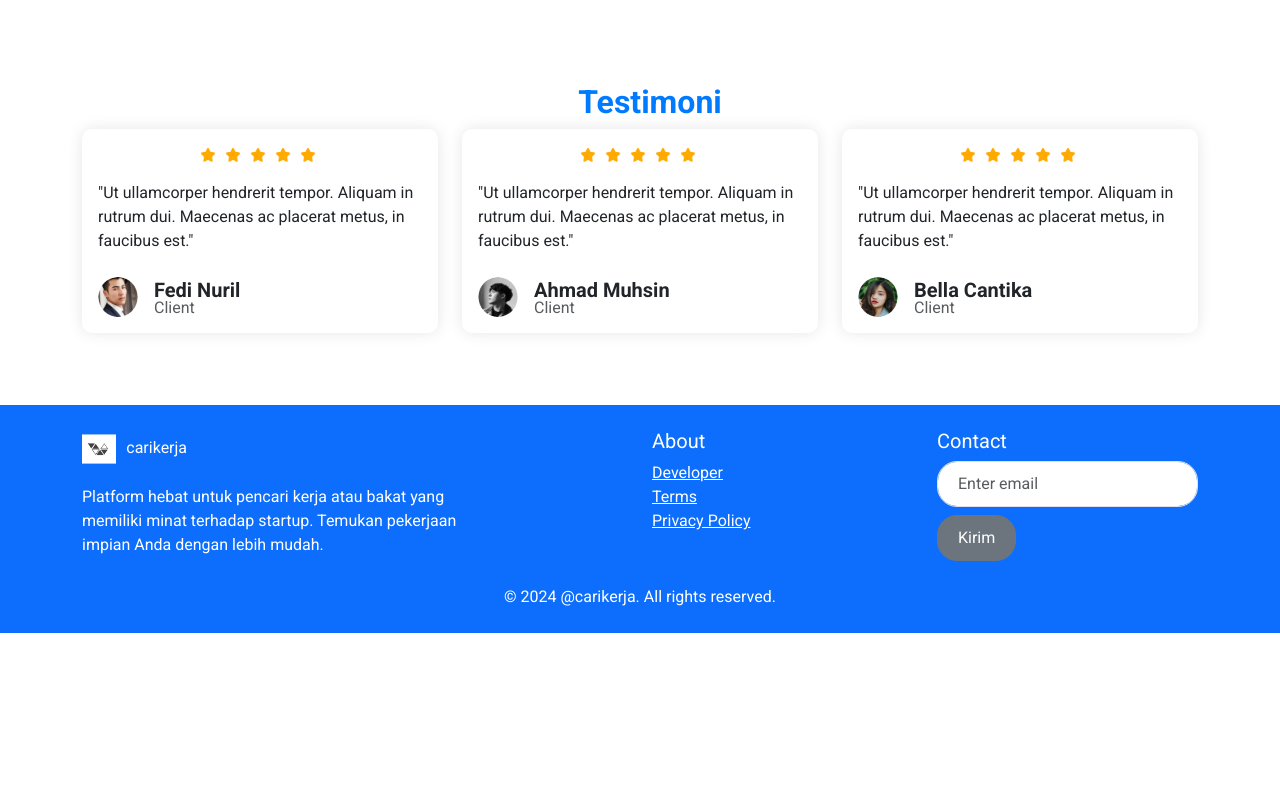
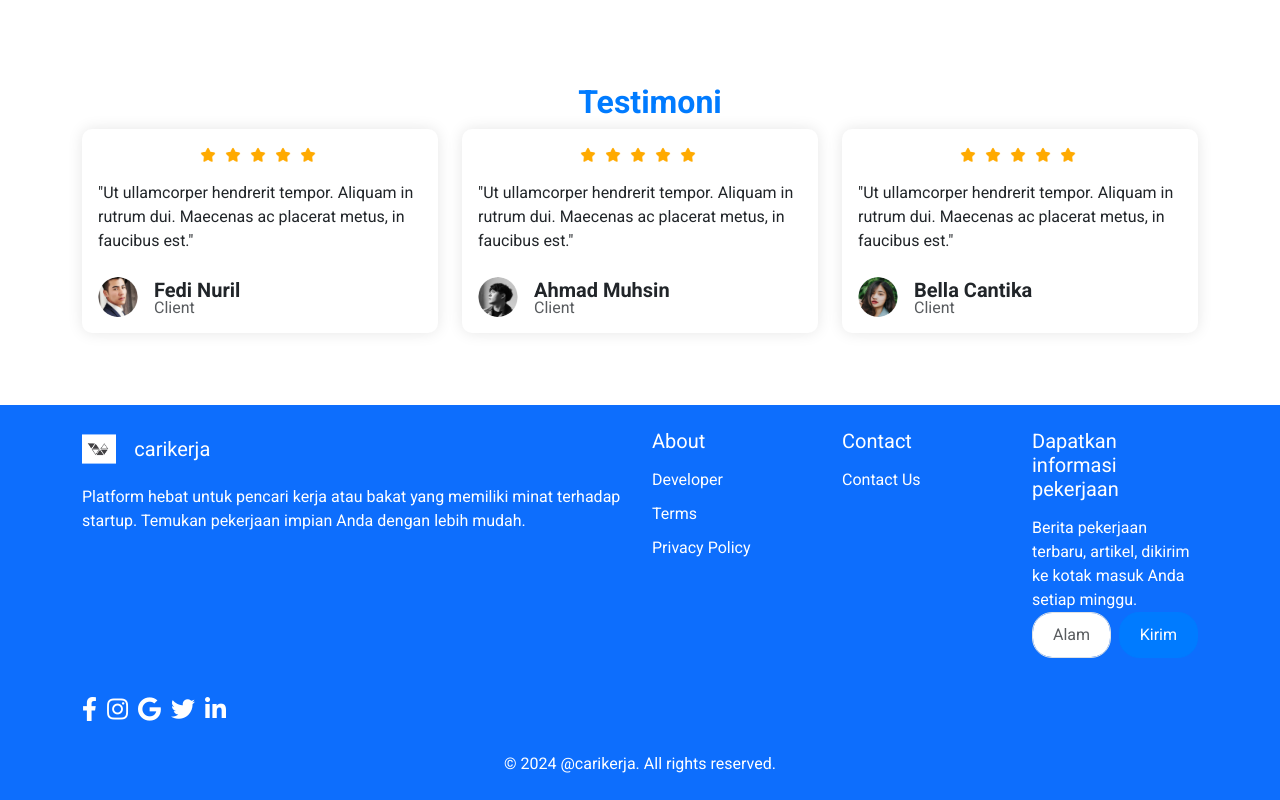
Before and after one commit to reva3yasmin7/Kelompok4WebDev, a React (Create React App) app in the folder carikerja/: page / in a window 1280 px wide. Shown: the part 1410-2210 px from the top of the page. Before the commit the page ends 2043 px from the top, so only its background shows below. Built offline with nearby package versions, Linux system fonts and the light colour scheme.

Commit message:
react js

```diff
--- a/carikerja/public/index.html
+++ b/carikerja/public/index.html
@@ -5,6 +5,8 @@
     <meta charset="UTF-8">
     <meta name="viewport" content="width=device-width, initial-scale=1.0">
     <link rel="stylesheet" href="https://fonts.googleapis.com/css2?family=Roboto:wght@400;700&display=swap">
+    <link rel="stylesheet" href="https://cdnjs.cloudflare.com/ajax/libs/font-awesome/5.15.3/css/all.min.css">
+
     <title>Carikerja</title>
   </head>
   <body>
--- a/carikerja/src/components/Footer.js
+++ b/carikerja/src/components/Footer.js
@@ -9,15 +9,13 @@
       <Container>
         <Row>
           <Col md={6}>
+            <div className="d-flex align-items-center mb-3">
               <img src={logoImage} alt="carikerja" className="logo" />
-              carikerja
-              <div className='mt-3'>
-              <p>Platform hebat untuk pencari kerja atau
-                bakat yang <br></br>
-               memiliki minat terhadap startup. Temukan pekerjaan <br></br>impian Anda dengan lebih mudah.</p>
-              </div>
+              <h5 className="ms-2 mb-0">carikerja</h5>
+            </div>
+            <p>Platform hebat untuk pencari kerja atau bakat yang memiliki minat terhadap startup. Temukan pekerjaan impian Anda dengan lebih mudah.</p>
           </Col>
-          <Col md={3}>
+          <Col md={2}>
             <h5>About</h5>
             <ul className="list-unstyled">
               <li><a href="#developer" className="text-white">Developer</a></li>
@@ -25,14 +23,32 @@
               <li><a href="#privacy" className="text-white">Privacy Policy</a></li>
             </ul>
           </Col>
-          <Col md={3}>
+          <Col md={2}>
             <h5>Contact</h5>
+            <ul className="list-unstyled">
+              <li><a href="#contact" className="text-white">Contact Us</a></li>
+            </ul>
+          </Col>
+          <Col md={2}>
+            <h5>Dapatkan informasi pekerjaan</h5>
+            <p>Berita pekerjaan terbaru, artikel, dikirim ke kotak masuk Anda setiap minggu.</p>
             <Form>
-              <Form.Group controlId="formBasicEmail">
-                <Form.Control type="email" placeholder="Enter email" />
+              <Form.Group controlId="formBasicEmail" className="d-flex">
+                <Form.Control type="email" placeholder="Alamat Email" className="me-2" />
+                <Button variant="secondary" type="submit" className='btn-primaryfooter'>Kirim</Button>
               </Form.Group>
-              <Button variant="secondary" type="submit" className="mt-2">Kirim</Button>
             </Form>
+          </Col>
+        </Row>
+        <Row className="mt-4">
+          <Col>
+            <div className="social-icons">
+              <a href="#"><i className="fab fa-facebook-f"></i></a>
+              <a href="#"><i className="fab fa-instagram"></i></a>
+              <a href="#"><i className="fab fa-google"></i></a>
+              <a href="#"><i className="fab fa-twitter"></i></a>
+              <a href="#"><i className="fab fa-linkedin-in"></i></a>
+            </div>
           </Col>
         </Row>
         <Row className="mt-4">
--- a/carikerja/src/styles.css
+++ b/carikerja/src/styles.css
@@ -129,26 +129,47 @@
 }
 .footer {
   background-color: #007bff;
+  color: white;
 }
 
 .footer .text-white {
   color: #ffffff !important;
 }
+.footer .logo {
+  height: 40px;
+  margin-right: 10px;
+}
+.footer ul {
+  padding-left: 0;
+  list-style: none;
+}
+
+.footer .list-unstyled li {
+  margin-bottom: 10px;
+}
 
 .footer a {
-  color: #ffffff;
+  color: white;
+  text-decoration: none;
+}
+.footer a:hover {
+  text-decoration: underline;
+}
+.footer h5 {
+  margin-bottom: 15px;
 }
 
 .footer p {
-  margin: 0;
+  margin-bottom: 0;
 }
 
-.footer form .form-control {
+.footer .form-control {
   border-radius: 20px;
   padding: 10px 20px;
+  max-width: 200px;
 }
 
-.footer form .btn-secondary {
+.footer .btn-secondary {
   border-radius: 20px;
   padding: 10px 20px;
 }
@@ -369,3 +390,23 @@
 .custom-nav .nav-link.active {
   color: #007bff;
 }
+.btn-primaryfooter{
+  background-color: #007bff;
+  border-color: #007bff;
+  color: #fff;
+}
+.social-icons {
+  display: flex;
+  gap: 10px;
+  margin-top: 10px;
+}
+
+.social-icons a {
+  color: white;
+  font-size: 1.5rem;
+  transition: color 0.3s;
+}
+
+.social-icons a:hover {
+  color: #d1d1d1;
+}
```
